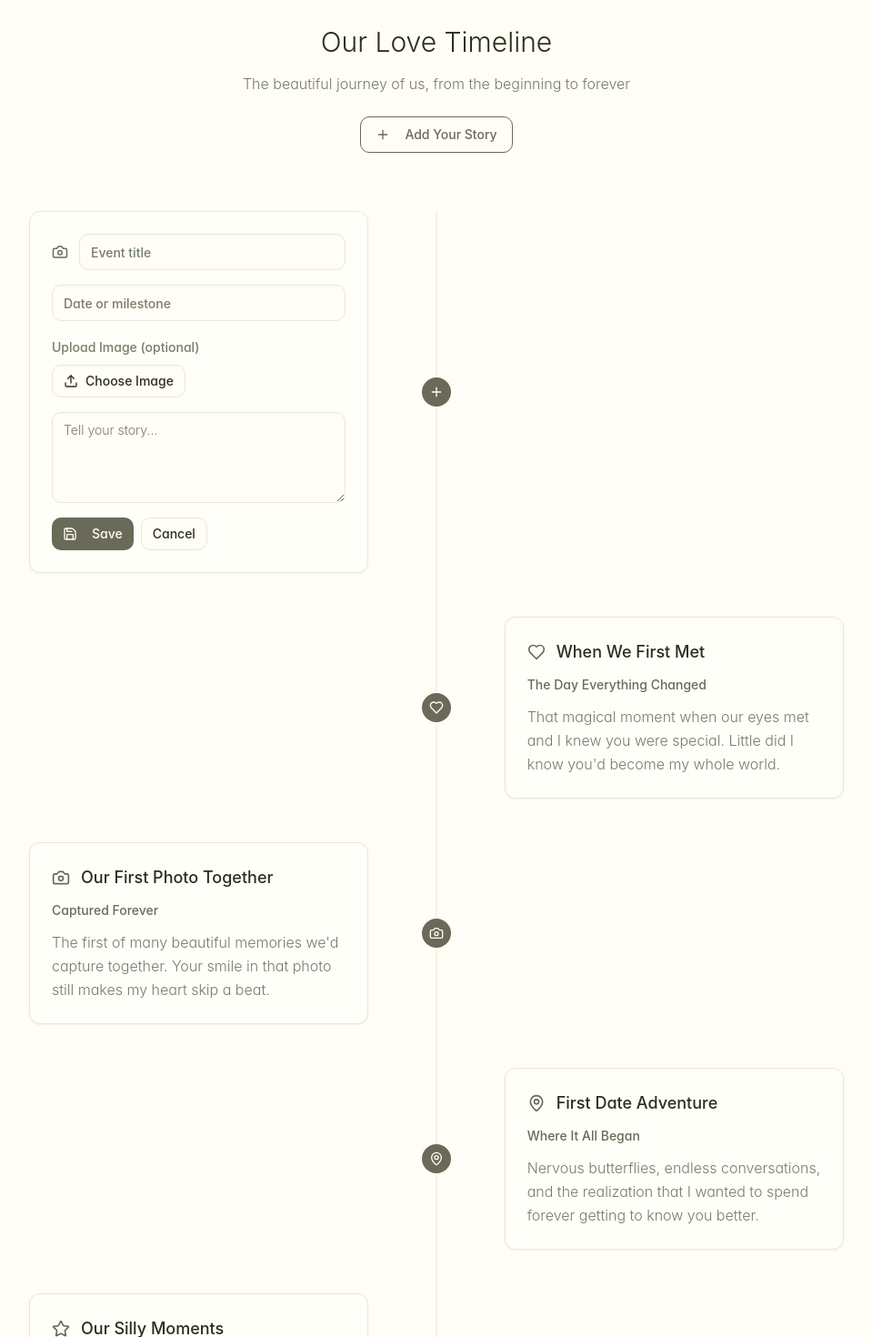
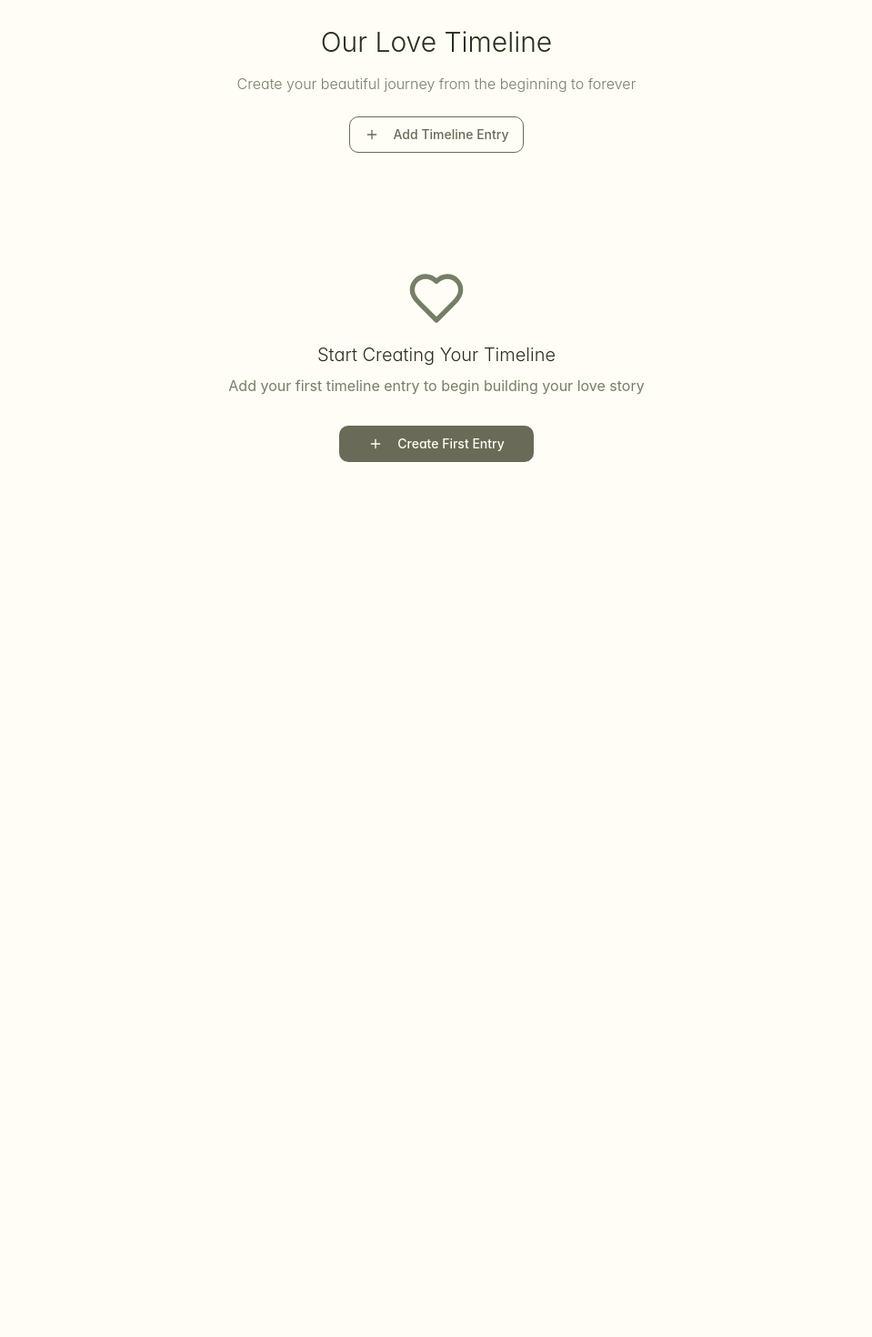
Before and after one commit to akashsundarr/annu-ui, a React (Vite) app: page /timeline in a window 1280 px wide. Shown: the part 20-1490 px from the top of the page at 91% size, without its empty margins (160-1119 px from the left). After the commit the page ends 800 px from the top, so only its background shows below. Built offline with nearby package versions, Linux system fonts and the light colour scheme.

Commit message:
Refactor: Replace timeline cards with form
Remove default timeline cards and implement a form for adding timeline entries with image upload functionality.

```diff
--- a/src/components/TimelineCard.tsx
+++ b/src/components/TimelineCard.tsx
@@ -13,6 +13,7 @@ interface TimelineCardProps {
   initialDescription?: string;
   initialImage?: string;
   IconComponent?: React.ComponentType<{ className?: string }>;
+  onSave?: (data: { title: string; date: string; description: string; image: string }) => void;
 }
 
 const TimelineCard = ({
@@ -21,9 +22,10 @@ const TimelineCard = ({
   initialDate = "",
   initialDescription = "",
   initialImage = "",
-  IconComponent = Camera
+  IconComponent = Camera,
+  onSave
 }: TimelineCardProps) => {
-  const [isEditing, setIsEditing] = useState(isEditable);
+  const [isEditing, setIsEditing] = useState(isEditable && !initialTitle);
   const [title, setTitle] = useState(initialTitle);
   const [date, setDate] = useState(initialDate);
   const [description, setDescription] = useState(initialDescription);
@@ -45,8 +47,14 @@ const TimelineCard = ({
 
   const handleSave = () => {
     setIsEditing(false);
-    // Here you could add logic to save to a database or local storage
-    console.log('Saving timeline card:', { title, date, description, image });
+    const savedData = { title, date, description, image };
+
+    // Call the onSave callback if provided
+    if (onSave) {
+      onSave(savedData);
+    }
+
+    console.log('Saving timeline card:', savedData);
   };
 
   const handleCancel = () => {
@@ -57,6 +65,30 @@ const TimelineCard = ({
     setImagePreview(initialImage);
     setIsEditing(false);
   };
+
+  const handleEdit = () => {
+    setIsEditing(true);
+  };
+
+  // If it's a new card (no initial title) and not editing, show a placeholder
+  if (!isEditing && !title && !date && !description && !imagePreview) {
+    return (
+      <Card className="minimal-card hover:shadow-md transition-all duration-200 border-dashed">
+        <CardContent className="p-6 text-center">
+          <div className="flex flex-col items-center gap-3 py-8">
+            <IconComponent className="text-muted-foreground w-8 h-8" />
+            <p className="text-muted-foreground font-light">
+              Click edit to add your timeline story
+            </p>
+            <Button onClick={handleEdit} variant="outline" size="sm">
+              <Edit className="w-4 h-4 mr-2" />
+              Add Story
+            </Button>
+          </div>
+        </CardContent>
+      </Card>
+    );
+  }
 
   return (
     <Card className="minimal-card hover:shadow-md transition-all duration-200">
@@ -91,13 +123,13 @@ const TimelineCard = ({
                   accept="image/*"
                   onChange={handleImageUpload}
                   className="hidden"
-                  id="image-upload"
+                  id={`image-upload-${Date.now()}`}
                 />
                 <Button
                   type="button"
                   variant="outline"
                   size="sm"
-                  onClick={() => document.getElementById('image-upload')?.click()}
+                  onClick={() => document.getElementById(`image-upload-${Date.now()}`)?.click()}
                   className="flex items-center gap-2"
                 >
                   <Upload className="w-4 h-4" />
@@ -157,7 +189,7 @@ const TimelineCard = ({
               </div>
               {isEditable && (
                 <Button
-                  onClick={() => setIsEditing(true)}
+                  onClick={handleEdit}
                   variant="ghost"
                   size="sm"
                 >
--- a/src/pages/Timeline.tsx
+++ b/src/pages/Timeline.tsx
@@ -1,55 +1,46 @@
 
+import { useState } from 'react';
 import { useNavigate } from 'react-router-dom';
-import { Heart, Camera, Calendar, MapPin, Star, Home, Plus } from 'lucide-react';
+import { Heart, Camera, Calendar, MapPin, Star, Home, Plus, Trash2 } from 'lucide-react';
 import { Button } from '@/components/ui/button';
 import { Card, CardContent } from '@/components/ui/card';
 import TimelineCard from '@/components/TimelineCard';
 
+interface TimelineEntry {
+  id: string;
+  title: string;
+  date: string;
+  description: string;
+  image: string;
+  icon: React.ComponentType<{ className?: string }>;
+}
+
 const Timeline = () => {
   const navigate = useNavigate();
+  const [timelineEntries, setTimelineEntries] = useState<TimelineEntry[]>([]);
 
-  const timelineEvents = [
-    {
-      title: "When We First Met",
-      date: "The Day Everything Changed",
-      description: "That magical moment when our eyes met and I knew you were special. Little did I know you'd become my whole world.",
-      icon: Heart,
-    },
-    {
-      title: "Our First Photo Together",
-      date: "Captured Forever",
-      description: "The first of many beautiful memories we'd capture together. Your smile in that photo still makes my heart skip a beat.",
-      icon: Camera,
-    },
-    {
-      title: "First Date Adventure",
-      date: "Where It All Began",
-      description: "Nervous butterflies, endless conversations, and the realization that I wanted to spend forever getting to know you better.",
-      icon: MapPin,
-    },
-    {
-      title: "Our Silly Moments",
-      date: "Laughter & Joy",
-      description: "All those times we laughed until our stomachs hurt, made silly faces, and created inside jokes that only we understand.",
-      icon: Star,
-    },
-    {
-      title: "When I Knew You Were 'The One'",
-      date: "Love Realized",
-      description: "That perfect moment when I realized I wanted to wake up next to you every morning and fall asleep holding you every night.",
-      icon: Heart,
-    },
-    {
-      title: "Today & Forever",
-      date: "Your Special Day",
-      description: "Celebrating you today and looking forward to all the birthdays, adventures, and beautiful moments we'll share together.",
-      icon: Calendar,
-    }
-  ];
+  const iconOptions = [Heart, Camera, Calendar, MapPin, Star];
 
-  const handleAddNewStory = () => {
-    // This could trigger adding a new editable card
-    console.log('Adding new story');
+  const addNewEntry = () => {
+    const newEntry: TimelineEntry = {
+      id: Date.now().toString(),
+      title: '',
+      date: '',
+      description: '',
+      image: '',
+      icon: iconOptions[timelineEntries.length % iconOptions.length]
+    };
+    setTimelineEntries([...timelineEntries, newEntry]);
+  };
+
+  const removeEntry = (id: string) => {
+    setTimelineEntries(timelineEntries.filter(entry => entry.id !== id));
+  };
+
+  const updateEntry = (id: string, updatedData: Partial<TimelineEntry>) => {
+    setTimelineEntries(timelineEntries.map(entry =>
+      entry.id === id ? { ...entry, ...updatedData } : entry
+    ));
   };
 
   return (
@@ -59,57 +50,40 @@ const Timeline = () => {
         <div className="text-center mb-16 fade-in-minimal">
           <h1 className="text-3xl font-light text-foreground mb-4">Our Love Timeline</h1>
           <p className="text-muted-foreground font-light">
-            The beautiful journey of us, from the beginning to forever
+            Create your beautiful journey from the beginning to forever
           </p>
 
           {/* Add Story Button */}
           <div className="mt-6">
             <Button
-              onClick={handleAddNewStory}
+              onClick={addNewEntry}
               variant="outline"
               className="border-primary text-primary hover:bg-primary hover:text-primary-foreground"
             >
               <Plus className="mr-2 w-4 h-4" />
-              Add Your Story
+              Add Timeline Entry
             </Button>
           </div>
         </div>
 
         {/* Timeline */}
+        {timelineEntries.length > 0 && (
           <div className="relative">
             {/* Timeline Line */}
             <div className="absolute left-8 md:left-1/2 top-0 bottom-0 w-px bg-border transform md:-translate-x-1/2"></div>
 
             <div className="space-y-12">
-            {/* Editable Timeline Card Example */}
-            <div className="relative flex items-center md:flex-row fade-in-minimal">
-              {/* Timeline Icon */}
-              <div className="absolute left-6 md:left-1/2 w-8 h-8 transform md:-translate-x-1/2 z-10">
-                <div className="w-full h-full rounded-full bg-primary flex items-center justify-center">
-                  <Plus className="text-primary-foreground w-4 h-4" />
-                </div>
-              </div>
-
-              {/* Content Card */}
-              <div className="w-full md:w-5/12 ml-20 md:ml-0 md:mr-8">
-                <TimelineCard
-                  isEditable={true}
-                  IconComponent={Camera}
-                />
-              </div>
-            </div>
-
-            {timelineEvents.map((event, index) => {
-              const IconComponent = event.icon;
-              const isEven = (index + 1) % 2 === 0; // Offset by 1 due to the editable card
+              {timelineEntries.map((entry, index) => {
+                const IconComponent = entry.icon;
+                const isEven = index % 2 === 0;
 
                 return (
                   <div
-                  key={index}
+                    key={entry.id}
                     className={`relative flex items-center ${
                       isEven ? 'md:flex-row' : 'md:flex-row-reverse'
-                  } fade-in-minimal`}
-                  style={{ animationDelay: `${(index + 1) * 0.1}s` }}
+                    } fade-in-minimal group`}
+                    style={{ animationDelay: `${index * 0.1}s` }}
                   >
                     {/* Timeline Icon */}
                     <div className="absolute left-6 md:left-1/2 w-8 h-8 transform md:-translate-x-1/2 z-10">
@@ -121,12 +95,25 @@ const Timeline = () => {
                     {/* Content Card */}
                     <div className={`w-full md:w-5/12 ml-20 md:ml-0 ${
                       isEven ? 'md:mr-8' : 'md:ml-8'
-                  }`}>
+                    } relative`}>
+                      {/* Delete Button */}
+                      <Button
+                        onClick={() => removeEntry(entry.id)}
+                        variant="ghost"
+                        size="sm"
+                        className="absolute -top-2 -right-2 z-20 bg-destructive/10 hover:bg-destructive hover:text-destructive-foreground opacity-0 group-hover:opacity-100 transition-opacity"
+                      >
+                        <Trash2 className="w-4 h-4" />
+                      </Button>
+
                       <TimelineCard
-                      initialTitle={event.title}
-                      initialDate={event.date}
-                      initialDescription={event.description}
+                        isEditable={true}
+                        initialTitle={entry.title}
+                        initialDate={entry.date}
+                        initialDescription={entry.description}
+                        initialImage={entry.image}
                         IconComponent={IconComponent}
+                        onSave={(data) => updateEntry(entry.id, data)}
                       />
                     </div>
                   </div>
@@ -134,8 +121,32 @@ const Timeline = () => {
               })}
             </div>
           </div>
+        )}
 
-        {/* Final Message */}
+        {/* Empty State */}
+        {timelineEntries.length === 0 && (
+          <div className="text-center py-16">
+            <div className="mb-8">
+              <Heart className="w-16 h-16 text-muted-foreground mx-auto mb-4" />
+              <h2 className="text-xl font-light text-foreground mb-2">
+                Start Creating Your Timeline
+              </h2>
+              <p className="text-muted-foreground">
+                Add your first timeline entry to begin building your love story
+              </p>
+            </div>
+            <Button
+              onClick={addNewEntry}
+              className="px-8 py-3 font-medium"
+            >
+              <Plus className="mr-2 w-4 h-4" />
+              Create First Entry
+            </Button>
+          </div>
+        )}
+
+        {/* Final Message - Only show if there are entries */}
+        {timelineEntries.length > 0 && (
           <div className="text-center mt-16 space-y-8">
             <Card className="minimal-card">
               <CardContent className="p-8">
@@ -165,6 +176,7 @@ const Timeline = () => {
               Back to Beginning
             </Button>
           </div>
+        )}
       </div>
     </div>
   );
```
Lines whose indentation alone changed are shown as unchanged.
